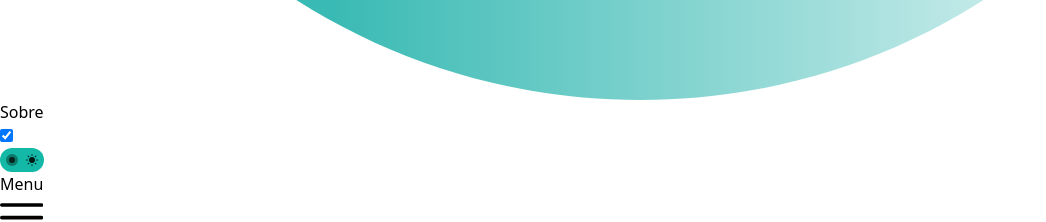
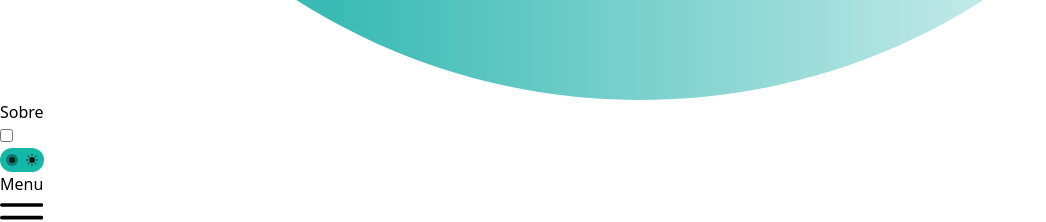
Before and after one commit to RulioAzevedo/renatoazevedo, a React (Vite) app: page / in a window 1280 px wide. Shown: the part 1180-1402 px from the top of the page, without its empty margins (0-1046 px from the left). Built offline with nearby package versions, Linux system fonts and the light colour scheme.

Commit message:
feat: set light mode

```diff
--- a/src/partials/Header.jsx
+++ b/src/partials/Header.jsx
@@ -39,9 +39,9 @@ function Header() {
   const [darkMode, setDarkMode] = useState(() => {
     const dark = localStorage.getItem("dark-mode")
     if (dark === null) {
-      return true
+      return false
     } else {
-      return dark === "true"
+      return dark === "false"
     }
   })
 
```
